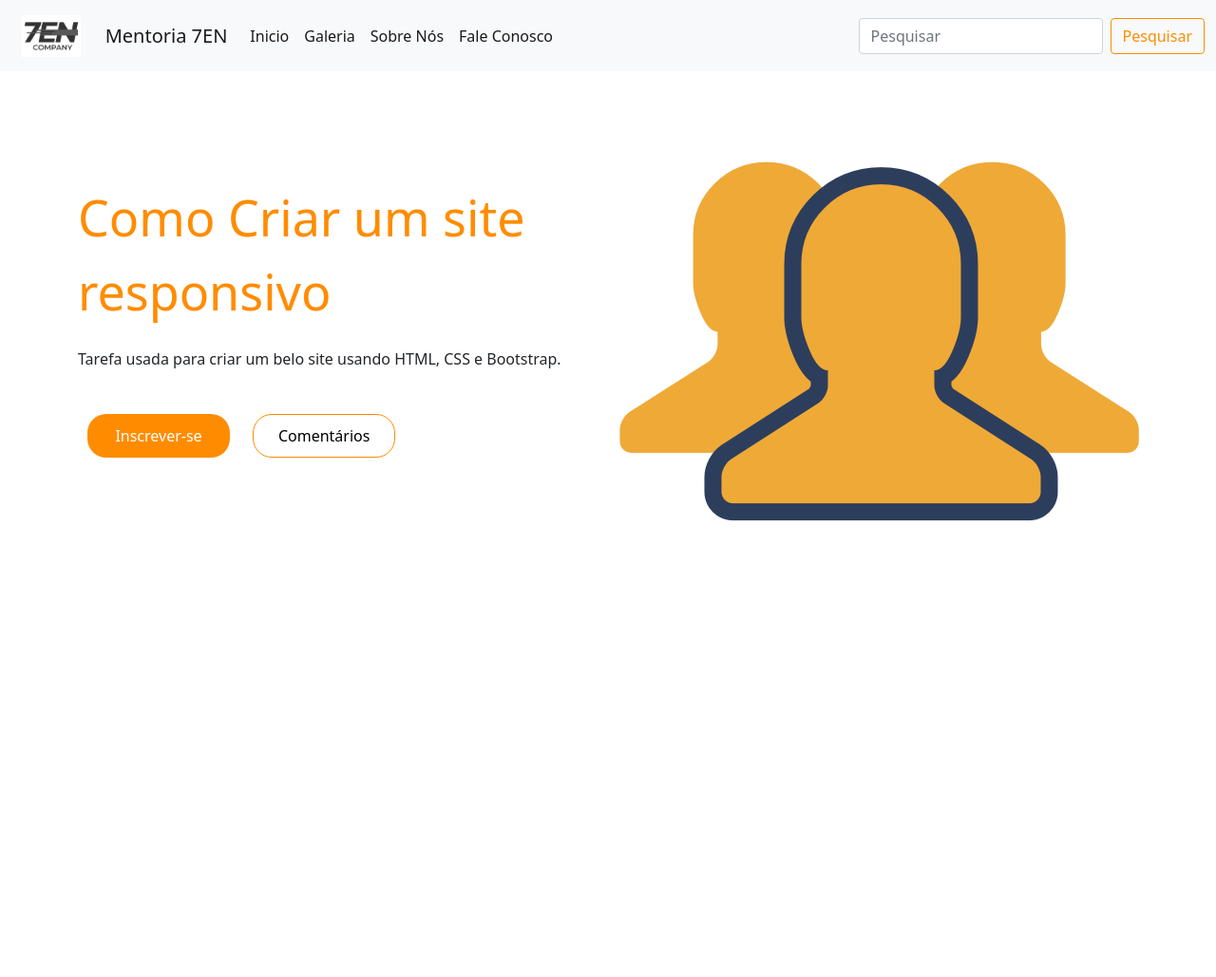
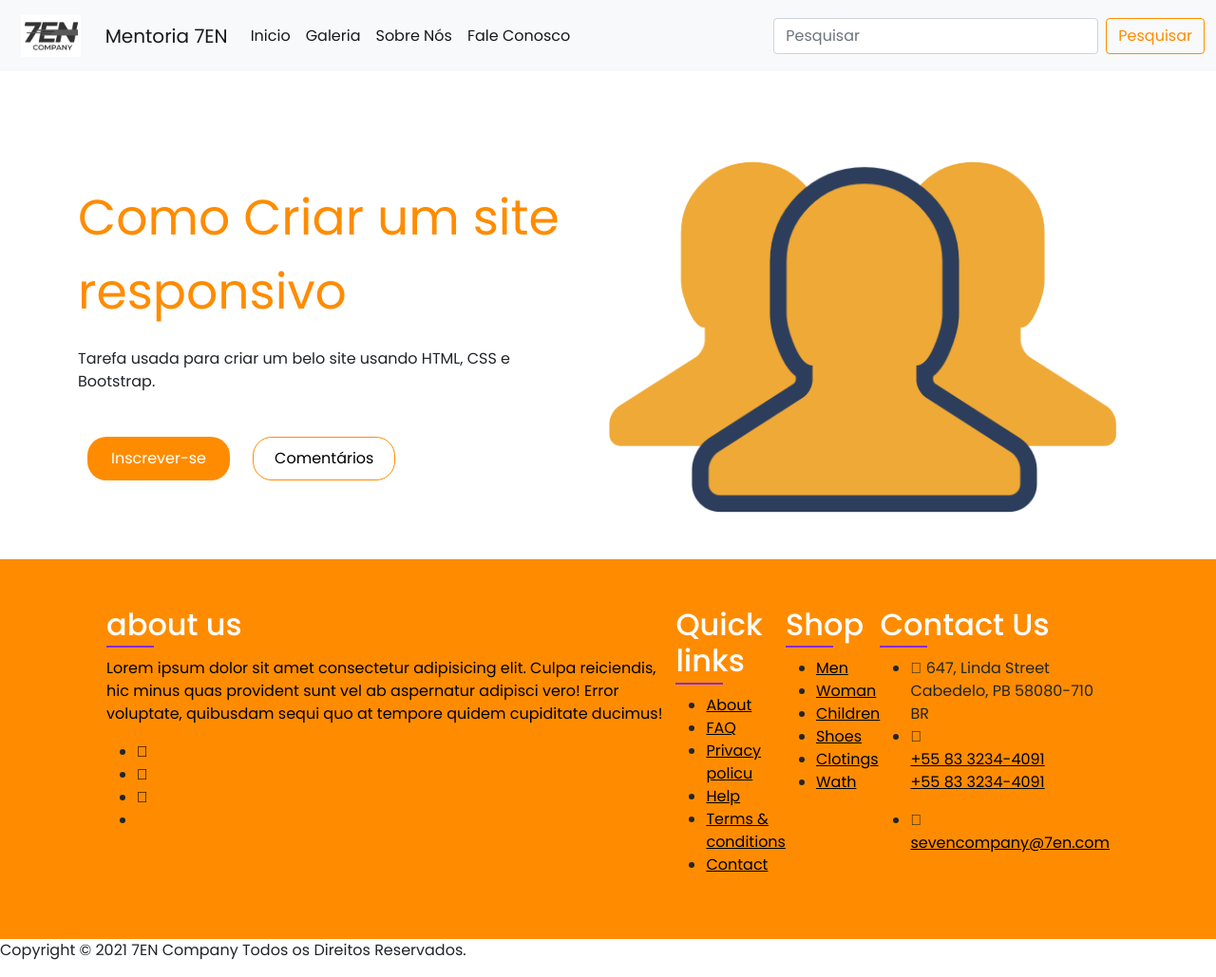
Before and after one commit to nailtonsimoes/Estudo-com-bootstrap, a plain HTML site: page index.html in a window 1280 px wide. Shown: the whole page at 95% size. Before the commit the page ends 800 px from the top, so only its background shows below. Drawn offline with nearby package versions, Linux system fonts and the light colour scheme.

Commit message:
projeto finalizado

```diff
--- a/index.html
+++ b/index.html
@@ -7,6 +7,14 @@
     <title>Document</title>
     <link rel="stylesheet" type="text/css" href="style.css" />
 
+    <!--link dos fontawesome-->
+    <link
+      rel="stylesheet"
+      href="https://cdn.jsdelivr.net/npm/@fortawesome/fontawesome-free@5.15.4/css/fontawesome.min.css"
+      integrity="sha384-jLKHWM3JRmfMU0A5x5AkjWkw/EYfGUAGagvnfryNV3F9VqM98XiIH7VBGVoxVSc7"
+      crossorigin="anonymous"
+    />
+
     <!-- Latest compiled and minified CSS -->
     <link
       href="https://cdn.jsdelivr.net/npm/bootstrap@5.1.3/dist/css/bootstrap.min.css"
@@ -14,12 +22,6 @@
       integrity="sha384-1BmE4kWBq78iYhFldvKuhfTAU6auU8tT94WrHftjDbrCEXSU1oBoqyl2QvZ6jIW3"
       crossorigin="anonymous"
     />
-    <!-- jQuery library -->
-    <script
-      src="https://cdn.jsdelivr.net/npm/bootstrap@5.1.3/dist/js/bootstrap.bundle.min.js"
-      integrity="sha384-ka7Sk0Gln4gmtz2MlQnikT1wXgYsOg+OMhuP+IlRH9sENBO0LRn5q+8nbTov4+1p"
-      crossorigin="anonymous"
-    ></script>
   </head>
   <body>
     <header class="header">
@@ -89,9 +91,95 @@
           <a class="btn btn-second" href="#">Comentários</a>
         </div>
         <div class="col-sm-6 banner-image">
-          <img src="image.png" class="img-responsive" />
+          <img src="image.png" class="img-fluid" />
         </div>
       </div>
     </div>
+    <footer>
+      <div class="container d-inline-flex">
+        <div class="sec aboutus">
+          <h2>about us</h2>
+          <p>
+            Lorem ipsum dolor sit amet consectetur adipisicing elit. Culpa
+            reiciendis, hic minus quas provident sunt vel ab aspernatur adipisci
+            vero! Error voluptate, quibusdam sequi quo at tempore quidem
+            cupiditate ducimus!
+          </p>
+          <ul class="csi">
+            <li>
+              <a href="#"><i class="fa fa-facebook" aria-hidden="true"></i></a>
+            </li>
+            <li>
+              <a href="#"><i class="fa fa-twitter" aria-hidden="true"></i></a>
+            </li>
+            <li>
+              <a href="#"><i class="fa fa-instagram" aria-hidden="true"></i></a>
+            </li>
+            <li>
+              <a href="#"
+                ><i class="fa fa-youtube-play" aria-hidden="true"></i
+              ></a>
+            </li>
+          </ul>
+        </div>
+        <div class="sec quicklinks">
+          <h2>Quick links</h2>
+          <ul>
+            <li><a href="#">About</a></li>
+            <li><a href="#">FAQ</a></li>
+            <li><a href="#">Privacy policu</a></li>
+            <li><a href="#">Help</a></li>
+            <li><a href="#">Terms & conditions</a></li>
+            <li><a href="#">Contact</a></li>
+          </ul>
+        </div>
+        <div class="sec quicklinks">
+          <h2>Shop</h2>
+          <ul>
+            <li><a href="#">Men</a></li>
+            <li><a href="#">Woman</a></li>
+            <li><a href="#">Children</a></li>
+            <li><a href="#">Shoes</a></li>
+            <li><a href="#">Clotings</a></li>
+            <li><a href="#">Wath</a></li>
+          </ul>
+        </div>
+        <div class="sec contact">
+          <h2>Contact Us</h2>
+          <ul class="info">
+            <li>
+              <span><i class="fa fa-map-marker" aria-hidden="true"></i></span>
+              <span
+                >647, Linda Street<br />
+                Cabedelo, PB 58080-710<br />BR</span
+              >
+            </li>
+            <li>
+              <span><i class="fa fa-phone" aria-hidden="true"></i></span>
+              <p>
+                <a href="tel:+558332344091">+55 83 3234-4091</a><br />
+                <a href="tel:+558332344091">+55 83 3234-4091</a>
+              </p>
+            </li>
+            <li>
+              <span><i class="fa fa-envelope" aria-hidden="true"></i></span>
+              <p>
+                <a href="email:sevencompany@7en.com">sevencompany@7en.com</a>
+              </p>
+            </li>
+          </ul>
+        </div>
+      </div>
+    </footer>
+    <div class="copyrightText">
+      <p>Copyright © 2021 7EN Company Todos os Direitos Reservados.</p>
+    </div>
+
+    <!-- jQuery library -->
+    <script
+      src="https://cdn.jsdelivr.net/npm/bootstrap@5.1.3/dist/js/bootstrap.bundle.min.js"
+      integrity="sha384-ka7Sk0Gln4gmtz2MlQnikT1wXgYsOg+OMhuP+IlRH9sENBO0LRn5q+8nbTov4+1p"
+      crossorigin="anonymous"
+    ></script>
   </body>
 </html>
--- a/style.css
+++ b/style.css
@@ -1,6 +1,18 @@
+/*======= RESET PAGE ====================*/
+
+@import url('https://fonts.googleapis.com/css2?family=Poppins:200,300,400,500,600,700,800,900&display=swap');
 * {
+  font-family: 'Poppins', sans-serif;
   margin: 0;
   padding: 0;
+  box-sizing: border-box;
+}
+
+footer {
+  width: 100%;
+  height: auto;
+  padding: 50px 100px;
+  background: darkorange;
 }
 
 .header {
@@ -18,6 +30,8 @@ li a {
 
 div.row {
   margin-top: 10px;
+  margin-right: 10px;
+  margin-bottom: 3rem;
 }
 
 .big-text {
@@ -64,3 +78,55 @@ button.btn {
   border: 1px solid darkorange;
   color: darkorange;
 }
+
+footer .container {
+  display: flex;
+}
+
+@media (max-width: 380px) {
+  footer .container {
+    flex-direction: column;
+  }
+}
+
+@media (max-width: 920px) {
+  footer .container {
+    flex-wrap: wrap;
+    grid-template-columns: 2fr 1fr 1fr 1fr;
+    grid-gap: 40px;
+  }
+}
+
+footer .container .sec h2 {
+  position: relative;
+  color: #fff;
+  font-weight: 500;
+  margin-bottom: 15px;
+}
+
+footer .container .sec h2::before {
+  content: '';
+  position: absolute;
+  bottom: -5px;
+  left: 0;
+  width: 50px;
+  height: 2px;
+  background: blueviolet;
+}
+
+footer .container .sec p {
+  color: black;
+}
+
+.sci {
+  margin-top: 20px;
+  display: grid;
+}
+
+.sci li {
+  list-style: none;
+}
+
+.sci li a {
+  display: inline-block;
+}
```
